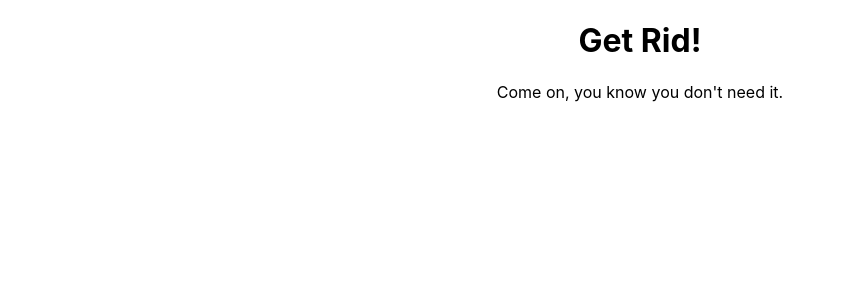
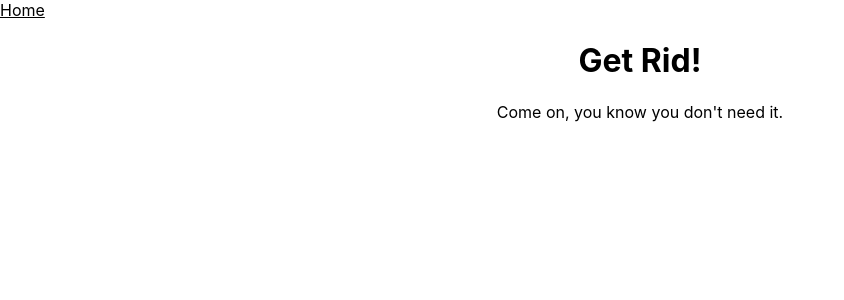
Before and after one commit to jasongutierrez1989/get-rid, a React (Create React App) app: page / in a window 1280 px wide. Shown: the top 300 px of the page, without its empty margins (0-844 px from the left). Built offline with nearby package versions, Linux system fonts and the light colour scheme.

Commit message:
added Navbar, currently with link to home page

```diff
--- a/src/App.js
+++ b/src/App.js
@@ -5,11 +5,13 @@
   Route
 } from 'react-router-dom';
 import Home from './components/Home';
+import Navbar from './components/Navbar';
 
 const App = (props) => {
   return (
         <Router>
           <div>
+           <Navbar />
             <Route exact path="/" component={Home} />
           </div>
         </Router>
--- /dev/null
+++ b/src/components/Navbar.js
@@ -0,0 +1,18 @@
+import React from 'react';
+import { NavLink } from 'react-router-dom';
+
+const Navbar = () => {
+  return (
+    <div className="navbar">
+      <NavLink
+        to="/"
+        exact
+        activeStyle={{
+          color: 'black'
+        }}
+      >Home</NavLink>
+    </div>
+  );
+};
+
+export default Navbar;
```
